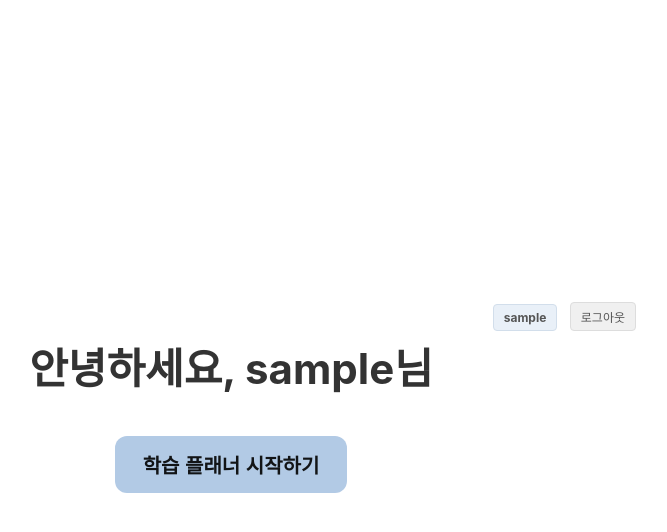
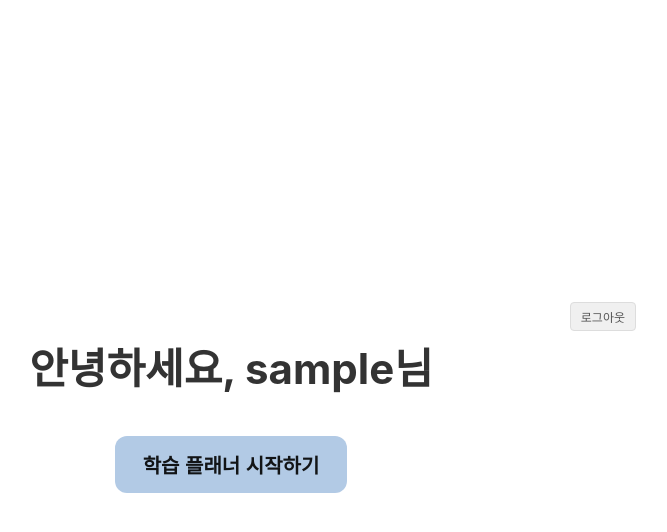
Before and after one commit to hndn00/junior, a Flask app: page / in a window 1280 px wide. Shown: the top 532 px of the page, without its empty margins (409-1076 px from the left). Run offline with Flask 3, Linux system fonts and the light colour scheme; the visitor is signed in with stand-in values (Sample User, id 1).

Commit message:
Revert "Chore: added ID"
This reverts commit 3325cdff656ad0d2624e5ebfb7a9abe82a48c28b.

```diff
--- a/static/main.css
+++ b/static/main.css
@@ -25,19 +25,6 @@ body {
     top: 15px;
     right: 15px;
     z-index: 10;
-}
-
-/* 사용자 아이디 표시 */
-.user-id {
-    display: inline-block;
-    color: #555;
-    font-size: 12px;
-    font-weight: bold;
-    margin-right: 8px;
-    background-color: #e9f0f8;
-    padding: 5px 10px;
-    border-radius: 4px;
-    border: 1px solid #d2deeb;
 }
 
 /* 로그아웃 버튼 */
--- a/templates/index.html
+++ b/templates/index.html
@@ -9,7 +9,6 @@
 <div class="container">
     {% if session.username %}
     <div class="top-right-menu">
-        <span class="user-id">{{ session.username }}</span>
         <a href="/logout" class="logout-btn">로그아웃</a>
     </div>
     {% endif %}
--- a/templates/main.html
+++ b/templates/main.html
@@ -10,7 +10,6 @@
 <div class="center">
   {% if session.username %}
   <div class="top-right-menu">
-    <span class="user-id">{{ session.username }}</span>
     <a href="/logout" class="logout-btn">로그아웃</a>
   </div>
   <h1>안녕하세요, {{ session.username }}님</h1>
--- a/templates/result.html
+++ b/templates/result.html
@@ -10,7 +10,6 @@
 <div class="container">
     {% if session.username %}
     <div class="top-right-menu">
-        <span class="user-id">{{ session.username }}</span>
         <a href="/logout" class="logout-btn">로그아웃</a>
     </div>
     {% endif %}
```
Also changed, not shown: static/result_style.css (+0 -13 lines), static/style.css (+0 -13 lines).
